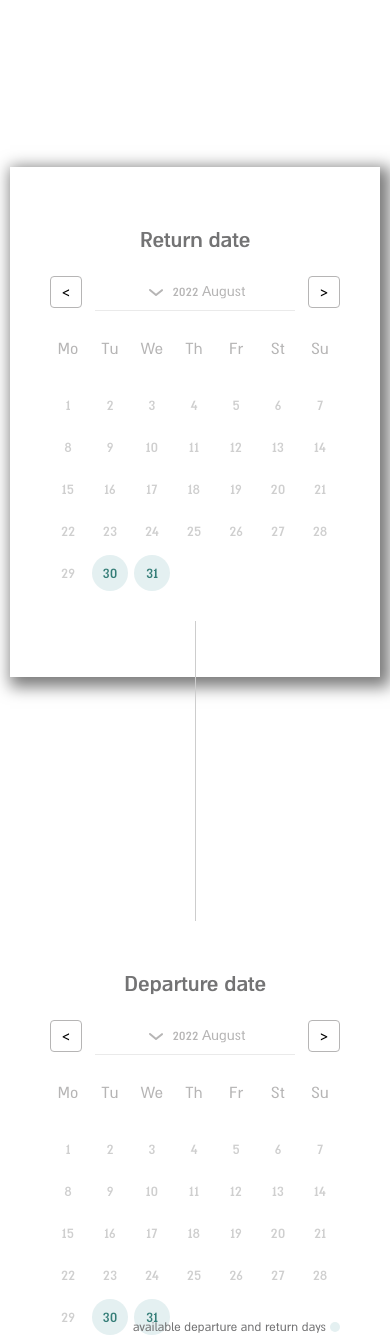
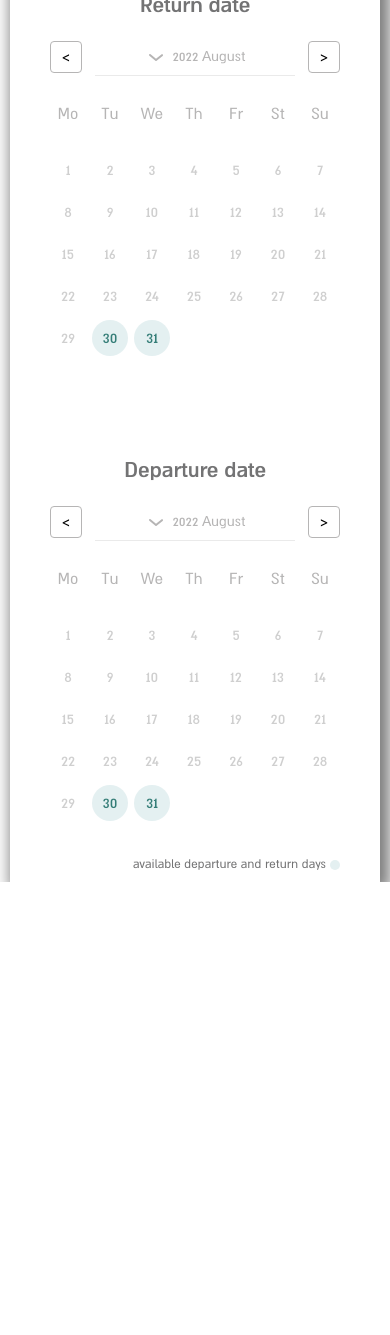
Before and after one commit to YuraDXPNetwork/DatePicker, a React (Create React App) app: page / in a window 390 px wide. After the commit the page ends 882 px from the top, so only its background shows below. Built offline with nearby package versions, Linux system fonts and the light colour scheme.

Commit message:
little responsive

```diff
--- a/src/datepicker/DatePicker.css
+++ b/src/datepicker/DatePicker.css
@@ -89,8 +89,8 @@
 }
 .line {
     width: 1px;
-    height: 300px;
-    background-color: rgb(205, 205, 205);
+    height: 440px;
+    background-color: rgba(205, 205, 205, 0.235);
 }
 .days__title {
     display: flex;
@@ -170,16 +170,18 @@
     .datePicker__container {
         display: flex;
         flex-wrap: wrap;
+
         margin: 10px;
-        /* background-color: rgb(248, 0, 0); */
-        height: 20px;
+        padding: 10px;
+
+        min-height: 900px;
+
+        box-shadow: 5px 5px 15px 5px rgba(0, 0, 0, 0.52);
     }
     .start-date__box {
-        /* background-color: green; */
         height: 20px;
     }
     .end-date__box {
-        /* background-color: rgb(113, 255, 113); */
         height: 20px;
     }
 }
--- a/src/datepicker/DatePicker.jsx
+++ b/src/datepicker/DatePicker.jsx
@@ -64,7 +64,7 @@ export default function DatePicker() {
     return (
         <div className="datePicker__container">
             <DateBox box={"return"} week={week} />
-            <div className="line"></div>
+            {window.innerWidth > 425 && <div className="line"></div>}
             <DateBox box={"departure"} week={week} />
         </div>
     );
```
